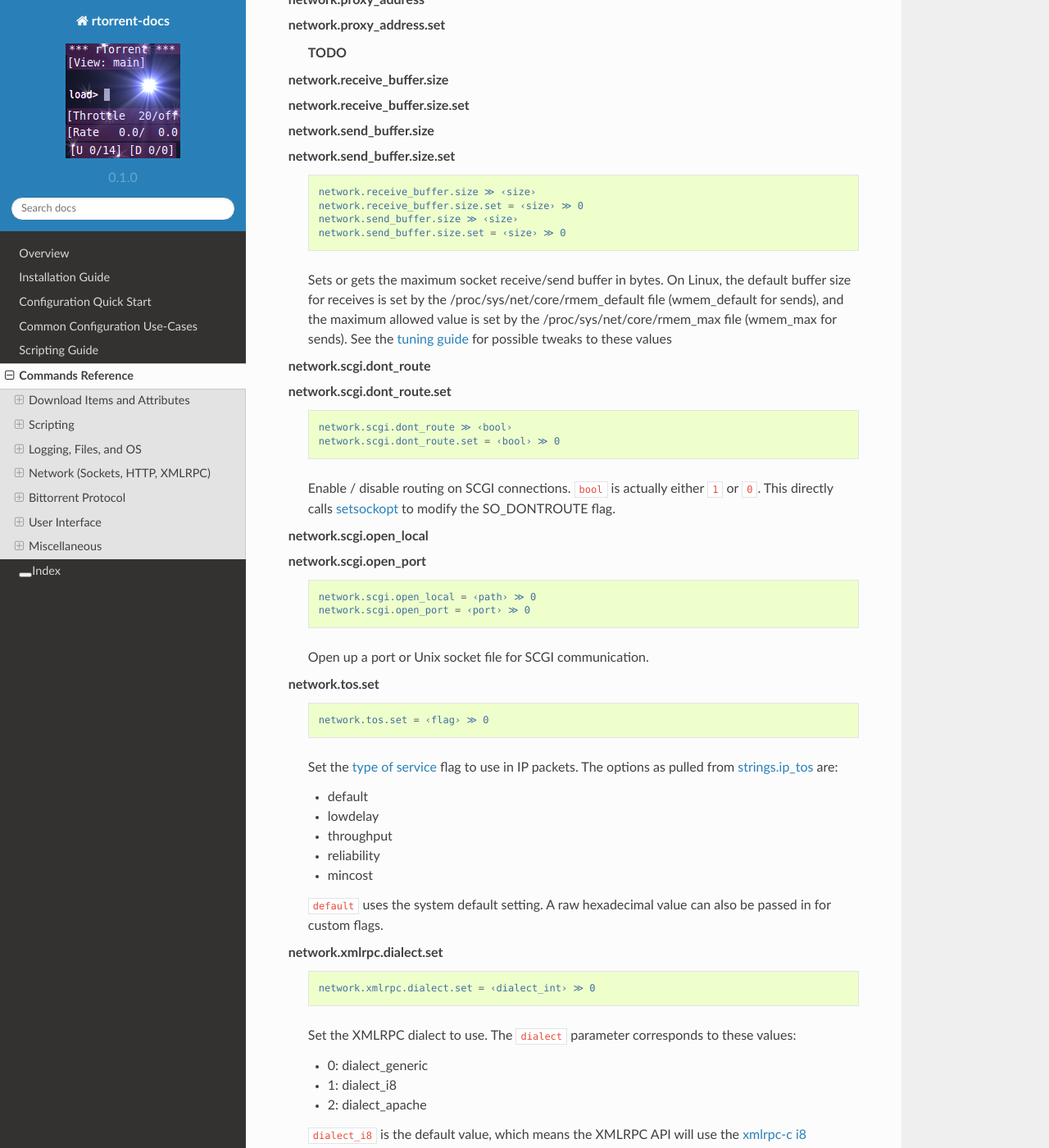
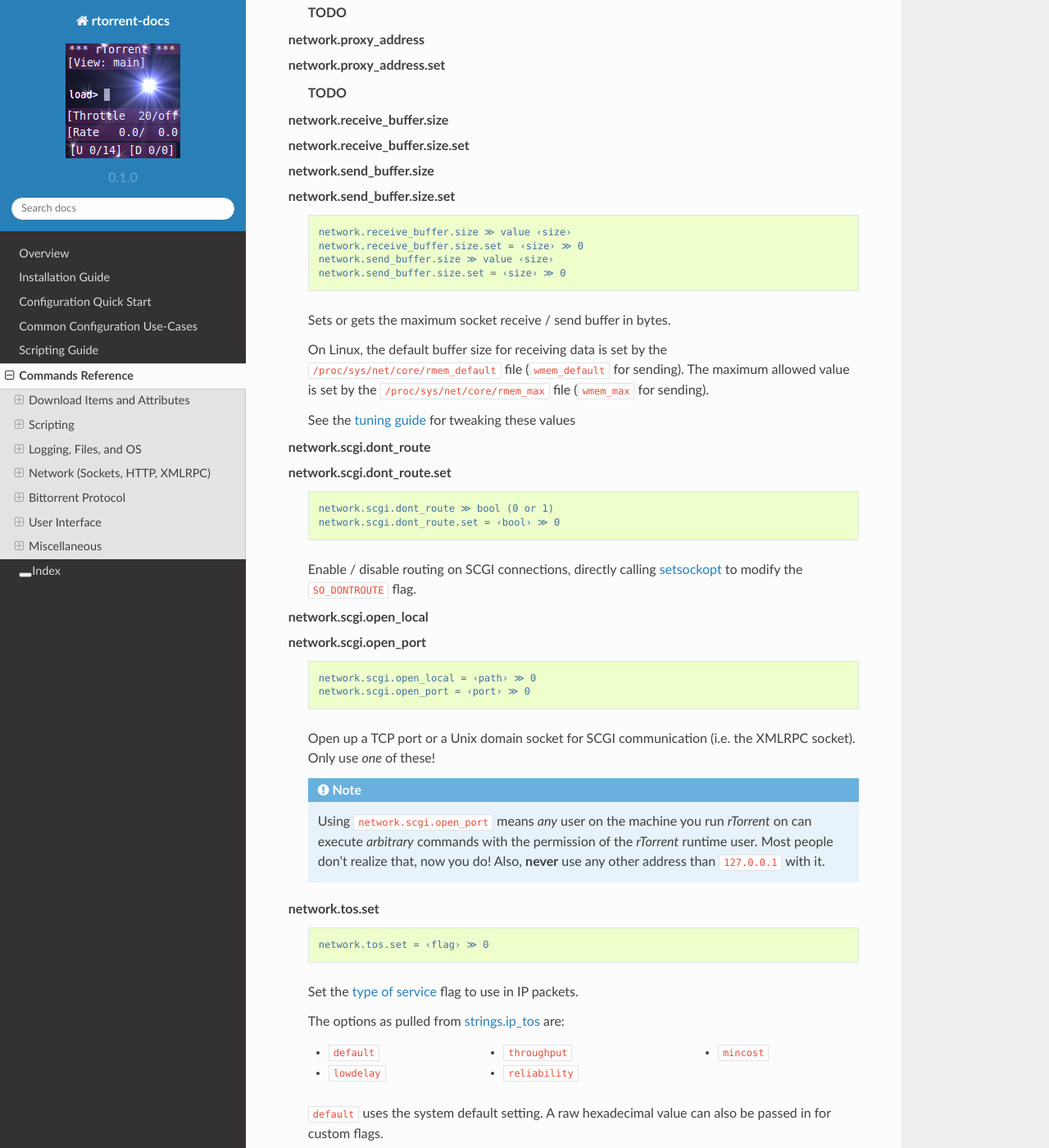
Before and after one commit to rtorrent-community/rtorrent-docs, a Sphinx documentation site: the page built from docs/cmd-ref.rst, in a window 1280 px wide and 1400 px high, scrolled down 23633 px. Shown: the whole window at 82% size. Built offline with Sphinx 7.4.7 and the Read the Docs theme 2.0.0, drawn with Linux system fonts in a browser that asks for light colours; some of the changed text lies outside the part shown.

Commit message:
network: mostly minor markup changes

```diff
--- a/docs/include-cmd-network.rst
+++ b/docs/include-cmd-network.rst
@@ -1,7 +1,7 @@
 .. _network-commands:
 
 `network.*` commands
-^^^^^^^^^^^^^^^^^^^^^^^^^^
+^^^^^^^^^^^^^^^^^^^^
 
 .. glossary::
 
@@ -18,9 +18,12 @@
            network.http.dns_cache_timeout.set = ‹seconds› ≫ 0
            network.http.dns_cache_timeout ≫ ‹seconds›
 
-        Controls the `DNS cache expiry <https://curl.haxx.se/libcurl/c/CURLOPT_DNS_CACHE_TIMEOUT.html>`_ (in seconds) for HTTP requests. The default is 60 seconds.
+        Controls the `DNS cache expiry <https://curl.haxx.se/libcurl/c/CURLOPT_DNS_CACHE_TIMEOUT.html>`_
+        (in seconds) for HTTP requests. The default is 60 seconds.
+
         Set to zero to completely disable caching, or set to -1 to
         make the cached entries remain forever.
+
 
     network.http.current_open
     network.http.max_open
@@ -28,14 +31,17 @@
 
         .. code-block:: ini
 
+           network.http.current_open ≫ value ‹num›
+           network.http.max_open ≫ value ‹max›
            network.http.max_open.set = ‹max› ≫ 0
-           network.http.max_open ≫ ‹max›
-           network.http.current_open ≫ ‹num›
 
-        Commands to control the amount of simultaneous HTTP connections
-        rTorrent will generate, while ``network.http.current_open`` will return the number of
-        current open connections. Be wary of setting this too high, as even if your connection can support
-        that many requests, the target host may not be able to respond quickly enough, leading to timeouts.
+        ``network.http.current_open`` returns the number of currently opened HTTTP connections,
+        and ``network.http.max_open`` determines the upper limit for simultaneous HTTP connections.
+
+        Be wary of setting this too high, as even if your connection can support
+        that many requests, the target host may not be able to respond quickly enough,
+        leading to timeouts.
+
 
     network.http.proxy_address
     network.http.proxy_address.set
@@ -99,26 +105,34 @@
 
         .. code-block:: ini
 
-           network.receive_buffer.size ≫ ‹size›
+           network.receive_buffer.size ≫ value ‹size›
            network.receive_buffer.size.set = ‹size› ≫ 0
-           network.send_buffer.size ≫ ‹size›
+           network.send_buffer.size ≫ value ‹size›
            network.send_buffer.size.set = ‹size› ≫ 0
 
-        Sets or gets the maximum socket receive/send buffer in bytes.
-        On Linux, the default buffer size for receives is set by the /proc/sys/net/core/rmem_default file (wmem_default for sends),
-        and the maximum allowed value is set by the /proc/sys/net/core/rmem_max file (wmem_max for sends).
-        See the `tuning guide <https://github.com/rakshasa/rtorrent/wiki/Performance-Tuning#networking-tweaks>`_ for possible tweaks to these values
+        Sets or gets the maximum socket receive / send buffer in bytes.
+
+        On Linux, the default buffer size for receiving data is set by the
+        ``/proc/sys/net/core/rmem_default`` file (``wmem_default`` for sending).
+        The maximum allowed value is set by the ``/proc/sys/net/core/rmem_max`` file
+        (``wmem_max`` for sending).
+
+        See the `tuning guide <https://github.com/rakshasa/rtorrent/wiki/Performance-Tuning#networking-tweaks>`_
+        for tweaking these values
+
 
     network.scgi.dont_route
     network.scgi.dont_route.set
 
         .. code-block:: ini
 
-           network.scgi.dont_route ≫ ‹bool›
+           network.scgi.dont_route ≫ bool (0 or 1)
            network.scgi.dont_route.set = ‹bool› ≫ 0
 
-        Enable / disable routing on SCGI connections. ``bool`` is actually either ``1`` or ``0``.
-        This directly calls `setsockopt <https://linux.die.net/man/3/setsockopt>`_ to modify the SO_DONTROUTE flag.
+        Enable / disable routing on SCGI connections,
+        directly calling `setsockopt <https://linux.die.net/man/3/setsockopt>`_
+        to modify the ``SO_DONTROUTE`` flag.
+
 
     network.scgi.open_local
     network.scgi.open_port
@@ -128,7 +142,16 @@
            network.scgi.open_local = ‹path› ≫ 0
            network.scgi.open_port = ‹port› ≫ 0
 
-        Open up a port or Unix socket file for SCGI communication.
+        Open up a TCP port or a Unix domain socket for SCGI communication (i.e. the XMLRPC socket).
+        Only use *one* of these!
+
+        .. note::
+
+            Using ``network.scgi.open_port`` means *any* user on the machine you run *rTorrent* on can
+            execute *arbitrary* commands with the permission of the *rTorrent* runtime user.
+            Most people don't realize that, now you do! Also, **never** use any other address than
+            ``127.0.0.1`` with it.
+
 
     network.tos.set
 
@@ -136,48 +159,60 @@
 
            network.tos.set = ‹flag› ≫ 0
 
-        Set the `type of service <https://en.wikipedia.org/wiki/Type_of_service>`_ flag to use in IP packets.
+        Set the `type of service <https://en.wikipedia.org/wiki/Type_of_service>`_
+        flag to use in IP packets.
+
         The options as pulled from :term:`strings.ip_tos` are:
 
-        - default
-        - lowdelay
-        - throughput
-        - reliability
-        - mincost
+        .. hlist::
+            :columns: 3
 
-        ``default`` uses the system default setting. A raw hexadecimal value can also be passed in for custom flags.
+            * ``default``
+            * ``lowdelay``
+            * ``throughput``
+            * ``reliability``
+            * ``mincost``
+
+        ``default`` uses the system default setting.
+        A raw hexadecimal value can also be passed in for custom flags.
+
 
     network.xmlrpc.dialect.set
 
         .. code-block:: ini
 
-           network.xmlrpc.dialect.set = ‹dialect_int› ≫ 0
+           network.xmlrpc.dialect.set = ‹dialect [value 0…2]› ≫ 0
 
-        Set the XMLRPC dialect to use. The ``dialect`` parameter corresponds to these values:
+        Set the XMLRPC dialect to use, as defined by  ``xmlrpc-c``.
+        The ``dialect`` parameter can have these values:
 
-        - 0: dialect_generic
-        - 1: dialect_i8
-        - 2: dialect_apache
+        - 0: ``dialect_generic``
+        - 1: ``dialect_i8``
+        - 2: ``dialect_apache``
 
-        ``dialect_i8`` is the default value, which means the XMLRPC API
-        will use the `xmlrpc-c i8 extension type <http://xmlrpc-c.sourceforge.net/doc/libxmlrpc.html#extensiontype>`_ for returning integers.
+        ``dialect_i8`` is the default value, which means the XMLRPC API will use the
+        `xmlrpc-c i8 extension type <http://xmlrpc-c.sourceforge.net/doc/libxmlrpc.html#extensiontype>`_
+        for returning long integers.
 
-        See http://xmlrpc-c.sourceforge.net/doc/libgeneral.html#dialect for
-        more information on how xmlrpc-c handles dialects.
+        See `its documentation <http://xmlrpc-c.sourceforge.net/doc/libgeneral.html#dialect>`_
+        for more information on how ``xmlrpc-c`` handles dialects.
+
 
     network.xmlrpc.size_limit
     network.xmlrpc.size_limit.set
 
         .. code-block:: ini
 
-           network.xmlrpc.size_limit = ≫ ‹bytes›
-           network.xmlrpc.size_limit.set = ‹bytes› ≫ 0
+           network.xmlrpc.size_limit = ≫ value ‹bytes›
+           network.xmlrpc.size_limit.set = ‹max-size› ≫ 0
 
         Set or return the maximum size of any XMLRPC requests in bytes.
-        Human-readable formats such as "2M" (for 2 mebibytes i.e. 2097152 bytes) are also allowd
+        Human-readable forms such as ``2M`` are also allowed (for 2 MiB, i.e. 2097152 bytes).
 
 
-The following are only available in *rTorrent-PS*!
+.. note::
+
+    The following are only available in *rTorrent-PS*!
 
 .. glossary::
 
```
